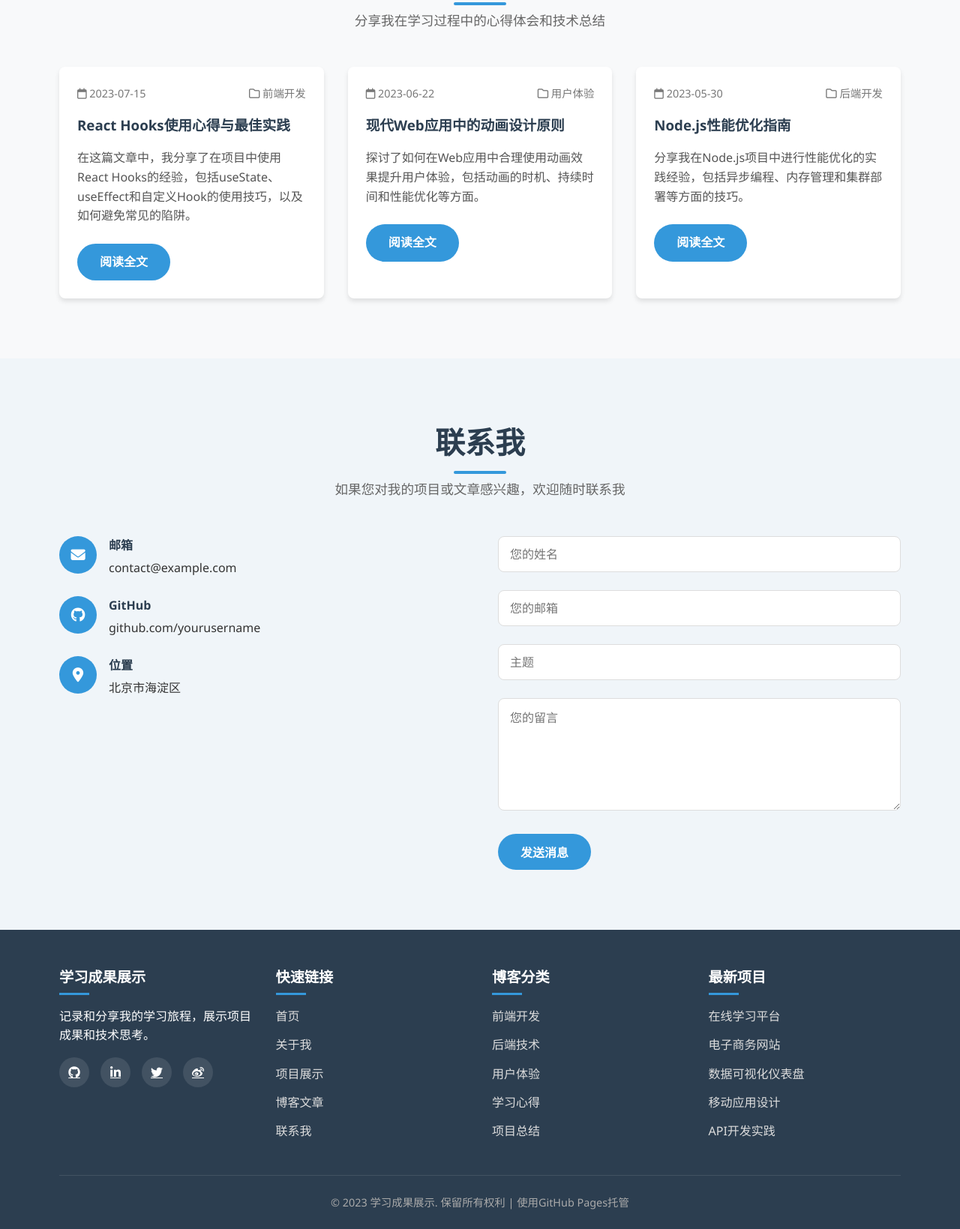
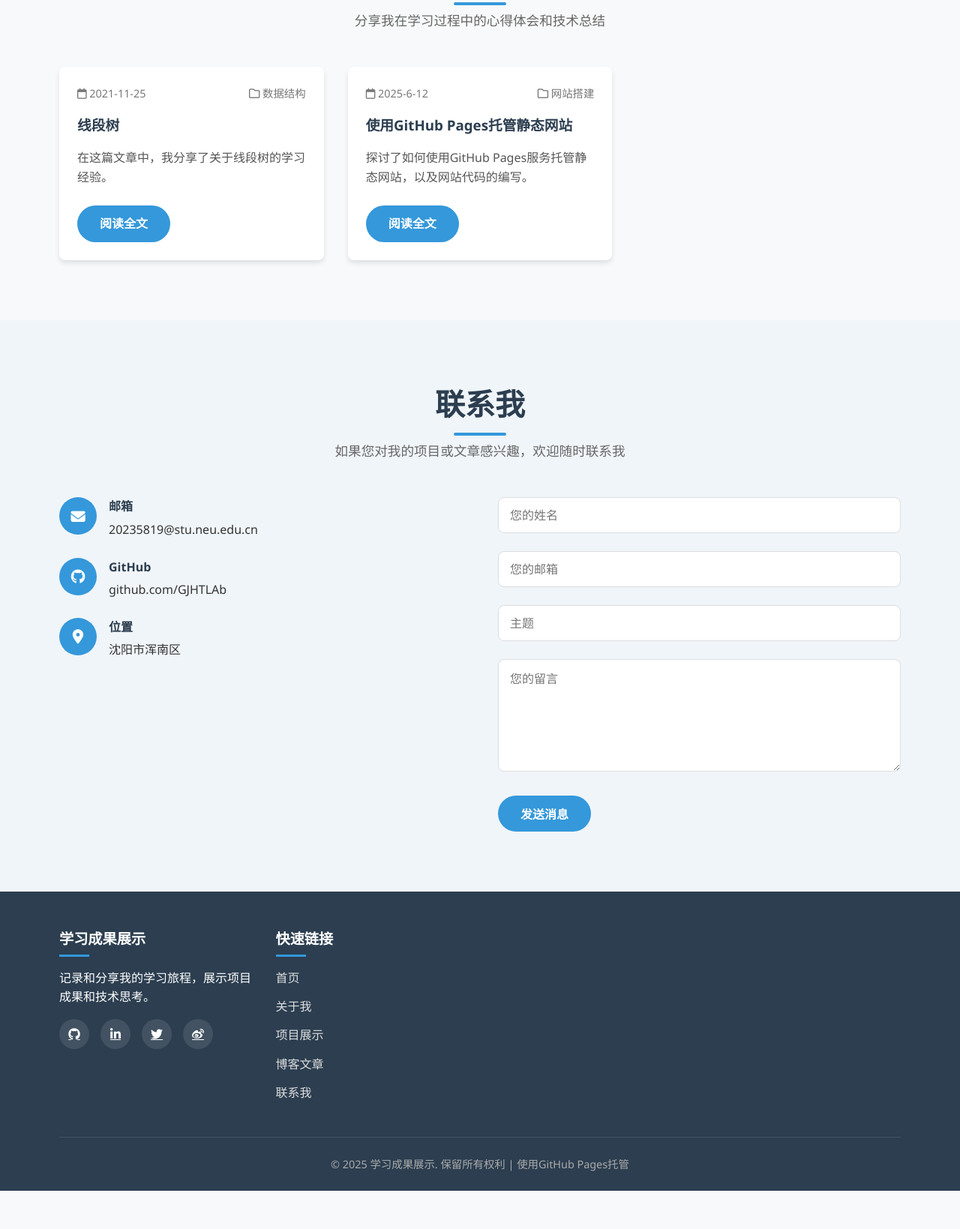
Before and after one commit to GJHTLAb/GJHTLAb.github.io, a plain HTML site: page index.html in a window 1280 px wide. Shown: the part 2151-3790 px from the top of the page at 75% size. After the commit the page ends 3739 px from the top, so only its background shows below. Drawn offline with Linux system fonts and the light colour scheme.

Commit message:
修改博客

```diff
--- a/index.html
+++ b/index.html
@@ -634,6 +634,24 @@
                     </div>
                 </div>
 
+                <!-- 项目2 -->
+                <div class="project-card">
+                  <div class="project-img">
+                      <img src="imgs/2048.png" alt="项目1">
+                  </div>
+                  <div class="project-content">
+                      <h3>mypages</h3>
+                      <p>使用GitHub Pages托管的静态网站</p>
+
+                      <div class="project-tags">
+                          <span class="project-tag">html</span>
+                          <span class="project-tag">GitHub</span>
+                          <span class="project-tag">Github Pages</span>
+                      </div>
+
+                      <a href="#" class="btn">查看详情</a>
+                  </div>
+              </div>
             </div>
         </div>
     </section>
@@ -651,11 +669,11 @@
                 <div class="blog-card">
                     <div class="blog-content">
                         <div class="blog-meta">
-                            <span><i class="far fa-calendar"></i> 2023-07-15</span>
-                            <span><i class="far fa-folder"></i> 前端开发</span>
+                            <span><i class="far fa-calendar"></i> 2021-11-25</span>
+                            <span><i class="far fa-folder"></i> 数据结构</span>
                         </div>
-                        <h3>React Hooks使用心得与最佳实践</h3>
-                        <p>在这篇文章中，我分享了在项目中使用React Hooks的经验，包括useState、useEffect和自定义Hook的使用技巧，以及如何避免常见的陷阱。</p>
+                        <h3>线段树</h3>
+                        <p>在这篇文章中，我分享了关于线段树的学习经验。</p>
                         <a href="#" class="btn">阅读全文</a>
                     </div>
                 </div>
@@ -664,24 +682,11 @@
                 <div class="blog-card">
                     <div class="blog-content">
                         <div class="blog-meta">
-                            <span><i class="far fa-calendar"></i> 2023-06-22</span>
-                            <span><i class="far fa-folder"></i> 用户体验</span>
+                            <span><i class="far fa-calendar"></i> 2025-6-12</span>
+                            <span><i class="far fa-folder"></i> 网站搭建</span>
                         </div>
-                        <h3>现代Web应用中的动画设计原则</h3>
-                        <p>探讨了如何在Web应用中合理使用动画效果提升用户体验，包括动画的时机、持续时间和性能优化等方面。</p>
-                        <a href="#" class="btn">阅读全文</a>
-                    </div>
-                </div>
-
-                <!-- 文章3 -->
-                <div class="blog-card">
-                    <div class="blog-content">
-                        <div class="blog-meta">
-                            <span><i class="far fa-calendar"></i> 2023-05-30</span>
-                            <span><i class="far fa-folder"></i> 后端开发</span>
-                        </div>
-                        <h3>Node.js性能优化指南</h3>
-                        <p>分享我在Node.js项目中进行性能优化的实践经验，包括异步编程、内存管理和集群部署等方面的技巧。</p>
+                        <h3>使用GitHub Pages托管静态网站</h3>
+                        <p>探讨了如何使用GitHub Pages服务托管静态网站，以及网站代码的编写。</p>
                         <a href="#" class="btn">阅读全文</a>
                     </div>
                 </div>
@@ -705,7 +710,7 @@
                         </div>
                         <div class="contact-text">
                             <h4>邮箱</h4>
-                            <p>contact@example.com</p>
+                            <p>20235819@stu.neu.edu.cn</p>
                         </div>
                     </div>
 
@@ -715,7 +720,7 @@
                         </div>
                         <div class="contact-text">
                             <h4>GitHub</h4>
-                            <p>github.com/yourusername</p>
+                            <p>github.com/GJHTLAb</p>
                         </div>
                     </div>
 
@@ -725,7 +730,7 @@
                         </div>
                         <div class="contact-text">
                             <h4>位置</h4>
-                            <p>北京市海淀区</p>
+                            <p>沈阳市浑南区</p>
                         </div>
                     </div>
                 </div>
@@ -776,32 +781,10 @@
                         <li><a href="#contact">联系我</a></li>
                     </ul>
                 </div>
-
-                <div class="footer-col">
-                    <h4>博客分类</h4>
-                    <ul>
-                        <li><a href="#">前端开发</a></li>
-                        <li><a href="#">后端技术</a></li>
-                        <li><a href="#">用户体验</a></li>
-                        <li><a href="#">学习心得</a></li>
-                        <li><a href="#">项目总结</a></li>
-                    </ul>
-                </div>
-
-                <div class="footer-col">
-                    <h4>最新项目</h4>
-                    <ul>
-                        <li><a href="#">在线学习平台</a></li>
-                        <li><a href="#">电子商务网站</a></li>
-                        <li><a href="#">数据可视化仪表盘</a></li>
-                        <li><a href="#">移动应用设计</a></li>
-                        <li><a href="#">API开发实践</a></li>
-                    </ul>
-                </div>
             </div>
 
             <div class="copyright">
-                <p>&copy; 2023 学习成果展示. 保留所有权利 | 使用GitHub Pages托管</p>
+                <p>&copy; 2025 学习成果展示. 保留所有权利 | 使用GitHub Pages托管</p>
             </div>
         </div>
     </footer>
```
